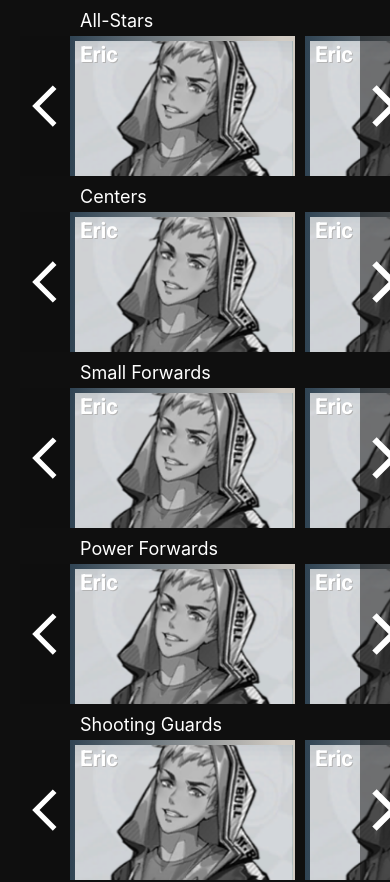
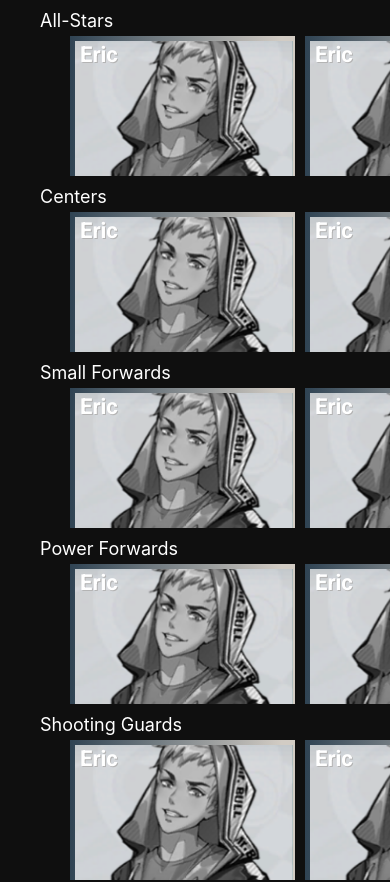
Before and after one commit to alienfunbug/ketrio, a React (Create React App) app: page / in a window 390 px wide. Shown: the top 882 px of the page. Built offline with nearby package versions, Linux system fonts and the light colour scheme.

Commit message:
hide sliders for responsive/mobile, css changes

```diff
--- a/src/components/list/List.css
+++ b/src/components/list/List.css
@@ -3,24 +3,26 @@
   margin-top: 10px;
   margin-left: 20px;
 
-  /* scroll-snap-type: x mandatory;
-  -webkit-overflow-scrolling: touch;
-  overflow-x: scroll; */
+
 }
-/*
-.list-container::-webkit-scrollbar {
-display:none;
-} */
+
+.list-container>.wrapper::-webkit-scrollbar {
+  display: none;
+}
 
 .list-container > .wrapper {
   position: relative;
+    /* scroll-snap-type: x mandatory;
+  -webkit-overflow-scrolling: touch;*/
+  overflow-y: hidden;
+  overflow-x: scroll;
 }
 
 .list-container > .title {
   color: white;
   font-size: 18px;
   font-weight: 400;
-  margin-left: 60px;
+  margin-left: 20px;
   margin-bottom: 5px;
 }
 
@@ -28,7 +30,7 @@ display:none;
   width: 50px;
   height: 100%;
   color: rgb(255, 255, 255);
-  background-color: rgb(15,15,15, 0.5);
+  background-color: rgb(15, 15, 15, 0.5);
   position: absolute;
   z-index: 99;
   right: 0;
@@ -43,7 +45,7 @@ display:none;
   height: 100%;
   height: 100%;
   color: white;
-  background-color: rgb(15,15,15, 0.5);
+  background-color: rgb(15, 15, 15, 0.5);
   position: absolute;
   left: 0;
   z-index: 99;
@@ -57,5 +59,14 @@ display:none;
   width: max-content;
   margin-left: 50px;
   transform: translateX(00px);
-  transition: all .5s ease;
+  transition: all 0.5s ease;
 }
+
+@media screen and (max-width: 1020px) {
+  .list-container > .wrapper > .slider-arrow-left {
+    display: none;
+  }
+  .list-container > .wrapper > .slider-arrow-right {
+    display: none;
+  }
+}
```
